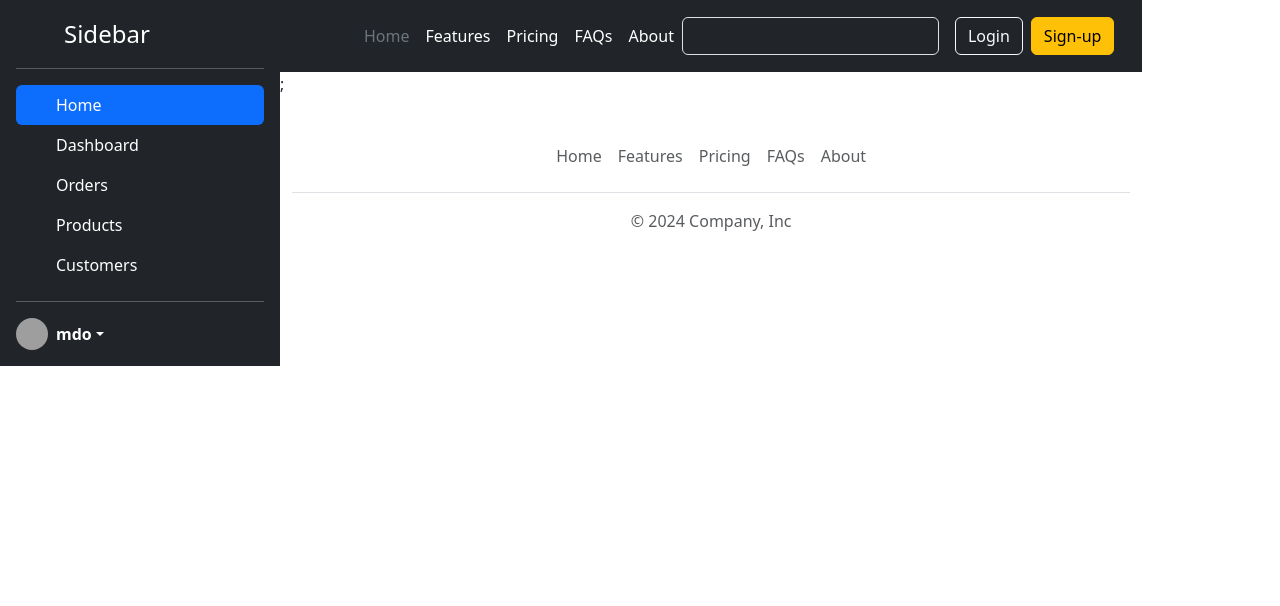
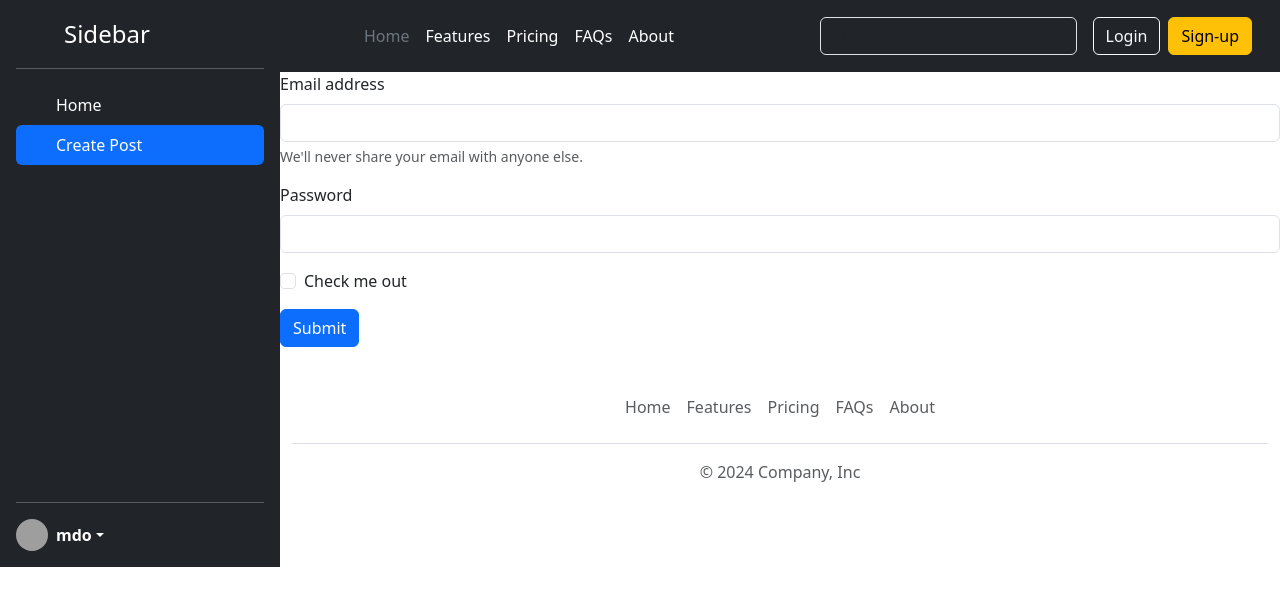
Before and after one commit to gnanendrapgnani/Social-Media, a React (Vite) app: page / in a window 1280 px wide. Shown: the top 606 px of the page. Built offline with nearby package versions, Linux system fonts and the light colour scheme; grey boxes are pictures that could not be loaded.

Commit message:
the Store is created

```diff
--- a/src/App.css
+++ b/src/App.css
@@ -1,3 +1,15 @@
 .conatiner {
   display: flex;
 }
+
+.content {
+  width: 100%;
+}
+
+.sidebar {
+  min-height: 567px;
+}
+
+.postCard {
+  margin: 20px 50px;
+}
--- a/src/App.jsx
+++ b/src/App.jsx
@@ -3,18 +3,25 @@ import "./App.css";
 import Header from "./components/Header";
 import Footer from "./components/Footer";
 import SideBars from "./components/SideBars";
+import CreatePost from "./components/CreatePost";
+import PostList from "./components/PostList";
+import { useState } from "react";
+import PostListProvider from "./store/post-list-store";
 
 function App() {
+  const [selectedTab, setSelectedTab] = useState("Create Post");
+
   return (
-    <>
+    <PostListProvider>
       <div className="conatiner">
-        <SideBars />
+        <SideBars selectedTab={selectedTab} setSelectedTab={setSelectedTab} />
         <div className="content">
           <Header />
+          {selectedTab === "Home" ? <PostList /> : <CreatePost />}
           <Footer />
         </div>
       </div>
-    </>
+    </PostListProvider>
   );
 }
 
--- /dev/null
+++ b/src/components/CreatePost.jsx
@@ -0,0 +1,47 @@
+const CreatePost = () => {
+  return (
+    <>
+      <form>
+        <div className="mb-3">
+          <label htmlFor="exampleInputEmail1" className="form-label">
+            Email address
+          </label>
+          <input
+            type="email"
+            className="form-control"
+            id="exampleInputEmail1"
+            aria-describedby="emailHelp"
+          />
+          <div id="emailHelp" className="form-text">
+            We'll never share your email with anyone else.
+          </div>
+        </div>
+        <div className="mb-3">
+          <label htmlFor="exampleInputPassword1" className="form-label">
+            Password
+          </label>
+          <input
+            type="password"
+            className="form-control"
+            id="exampleInputPassword1"
+          />
+        </div>
+        <div className="mb-3 form-check">
+          <input
+            type="checkbox"
+            className="form-check-input"
+            id="exampleCheck1"
+          />
+          <label className="form-check-label" htmlFor="exampleCheck1">
+            Check me out
+          </label>
+        </div>
+        <button type="submit" className="btn btn-primary">
+          Submit
+        </button>
+      </form>
+    </>
+  );
+};
+
+export default CreatePost;
--- a/src/components/Header.jsx
+++ b/src/components/Header.jsx
@@ -70,7 +70,6 @@ function Header() {
           </div>
         </div>
       </header>
-      ;
     </>
   );
 }
--- /dev/null
+++ b/src/components/Post.jsx
@@ -0,0 +1,30 @@
+import { useContext } from "react";
+import { MdDelete } from "react-icons/md";
+import PostList from "../store/post-list-store";
+
+const Post = ({ post }) => {
+  const { deletePost } = useContext(PostList);
+
+  return (
+    <div className="card postCard" style={{ width: "18rem" }}>
+      <div className="card-body">
+        <h5 className="card-title">
+          {post.title}
+          <span
+            className="position-absolute top-0 start-100 translate-middle badge rounded-pill bg-secondary"
+            onClick={() => deletePost(post.id)}
+          >
+            <MdDelete />
+          </span>
+        </h5>
+        <p className="card-text">{post.body}</p>
+        <p>{post.reaction}</p>
+        {post.tag.map((tag) => (
+          <span className="hashTag">{`#${tag} `}</span>
+        ))}
+      </div>
+    </div>
+  );
+};
+
+export default Post;
--- /dev/null
+++ b/src/components/PostList.jsx
@@ -0,0 +1,17 @@
+import { useContext } from "react";
+import Post from "./Post";
+import { PostList as PostListData } from "../store/post-list-store";
+
+const PostList = () => {
+  const { postList } = useContext(PostListData);
+
+  return (
+    <>
+      {postList.map((post) => (
+        <Post key={post.id} post={post} />
+      ))}
+    </>
+  );
+};
+
+export default PostList;
--- a/src/components/SideBars.jsx
+++ b/src/components/SideBars.jsx
@@ -1,8 +1,8 @@
-const SideBars = () => {
+const SideBars = ({ selectedTab, setSelectedTab }) => {
   return (
     <>
       <div
-        className="d-flex flex-column flex-shrink-0 p-3 text-bg-dark"
+        className="d-flex flex-column flex-shrink-0 p-3 text-bg-dark sidebar"
         style={{ width: "280px" }}
       >
         <a
@@ -16,44 +16,31 @@ const SideBars = () => {
         </a>
         <hr />
         <ul className="nav nav-pills flex-column mb-auto">
-          <li className="nav-item">
-            <a href="#" className="nav-link active" aria-current="page">
+          <li className="nav-item" onClick={() => setSelectedTab("Home")}>
+            <a
+              href="#"
+              className={`nav-link text-white ${
+                selectedTab === "Home" && "active"
+              }`}
+              aria-current="page"
+            >
               <svg className="bi pe-none me-2" width="16" height="16">
                 <use xlinkHref="#home"></use>
               </svg>
               Home
             </a>
           </li>
-          <li>
-            <a href="#" className="nav-link text-white">
+          <li onClick={() => setSelectedTab("Create Post")}>
+            <a
+              href="#"
+              className={`nav-link text-white ${
+                selectedTab === "Create Post" && "active"
+              }`}
+            >
               <svg className="bi pe-none me-2" width="16" height="16">
                 <use xlinkHref="#speedometer2"></use>
               </svg>
-              Dashboard
-            </a>
-          </li>
-          <li>
-            <a href="#" className="nav-link text-white">
-              <svg className="bi pe-none me-2" width="16" height="16">
-                <use xlinkHref="#table"></use>
-              </svg>
-              Orders
-            </a>
-          </li>
-          <li>
-            <a href="#" className="nav-link text-white">
-              <svg className="bi pe-none me-2" width="16" height="16">
-                <use xlinkHref="#grid"></use>
-              </svg>
-              Products
-            </a>
-          </li>
-          <li>
-            <a href="#" className="nav-link text-white">
-              <svg className="bi pe-none me-2" width="16" height="16">
-                <use xlinkHref="#people-circle"></use>
-              </svg>
-              Customers
+              Create Post
             </a>
           </li>
         </ul>
--- /dev/null
+++ b/src/store/post-list-store.jsx
@@ -0,0 +1,49 @@
+import { createContext, useReducer } from "react";
+
+export const PostList = createContext({
+  PostList: [],
+  addPost: () => {},
+  deletePost: () => {},
+});
+
+const postListReducer = (currList, action) => {
+  return currList;
+};
+
+const PostListProvider = ({ children }) => {
+  const [postList, disatchPostList] = useReducer(
+    postListReducer,
+    DEFAULT_POST_LIST
+  );
+
+  const addPost = () => {};
+  const deletePost = () => {
+    console.log(`The post you want to delete the id number is : ${postID}`);
+  };
+  return (
+    <PostList.Provider value={{ postList, addPost, deletePost }}>
+      {children}
+    </PostList.Provider>
+  );
+};
+
+const DEFAULT_POST_LIST = [
+  {
+    id: "1",
+    title: "Go to Chitradurga",
+    body: "Hi friends i am go to my home town",
+    reaction: 90,
+    userId: "user-9",
+    tag: ["vecation", "chitradurga"],
+  },
+  {
+    id: "2",
+    title: "Go to Chitanaduku",
+    body: "Hi friends i am go to my home village",
+    reaction: 27,
+    userId: "user-10",
+    tag: ["village", "chitanduku"],
+  },
+];
+
+export default PostListProvider;
```
